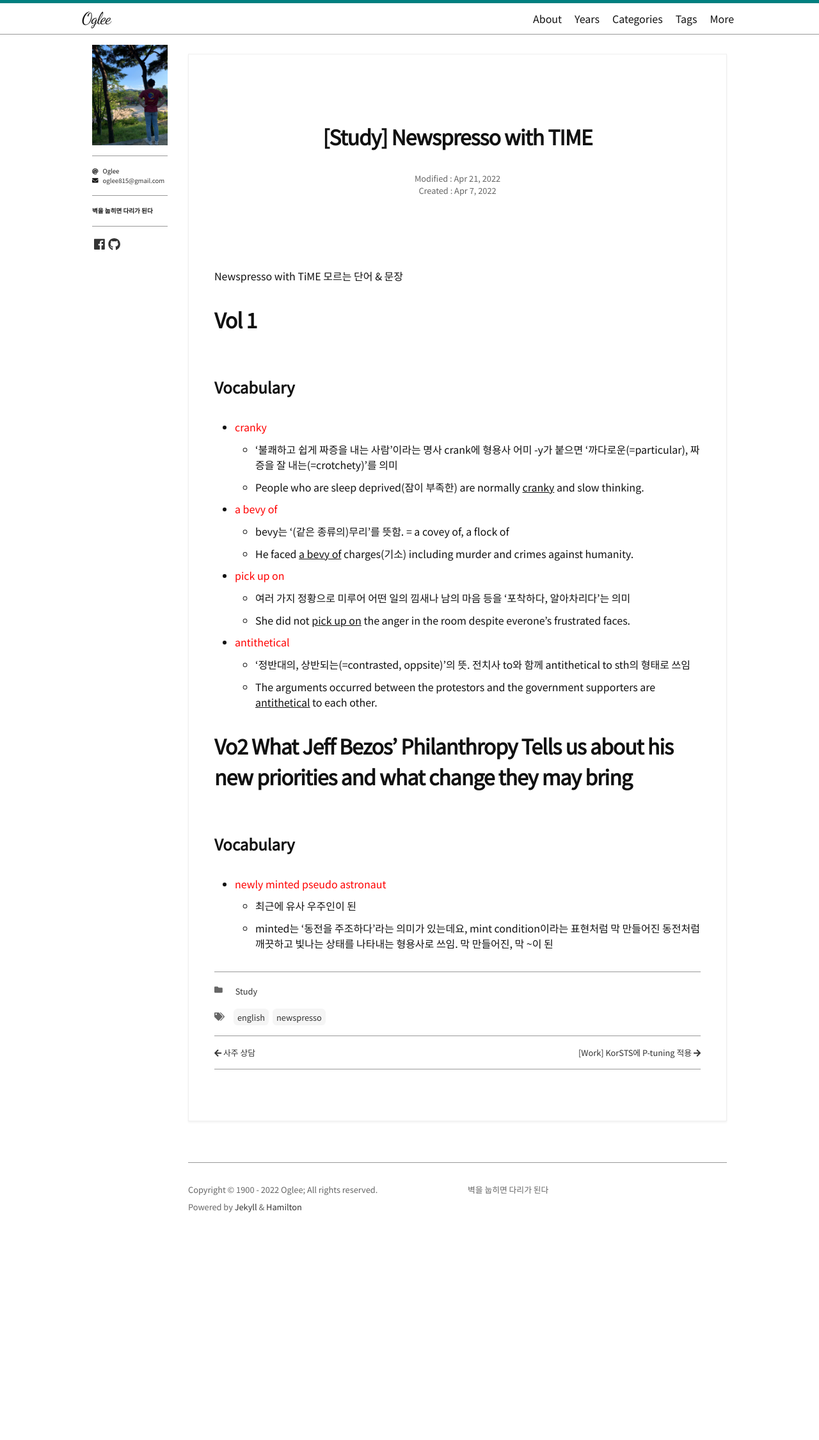
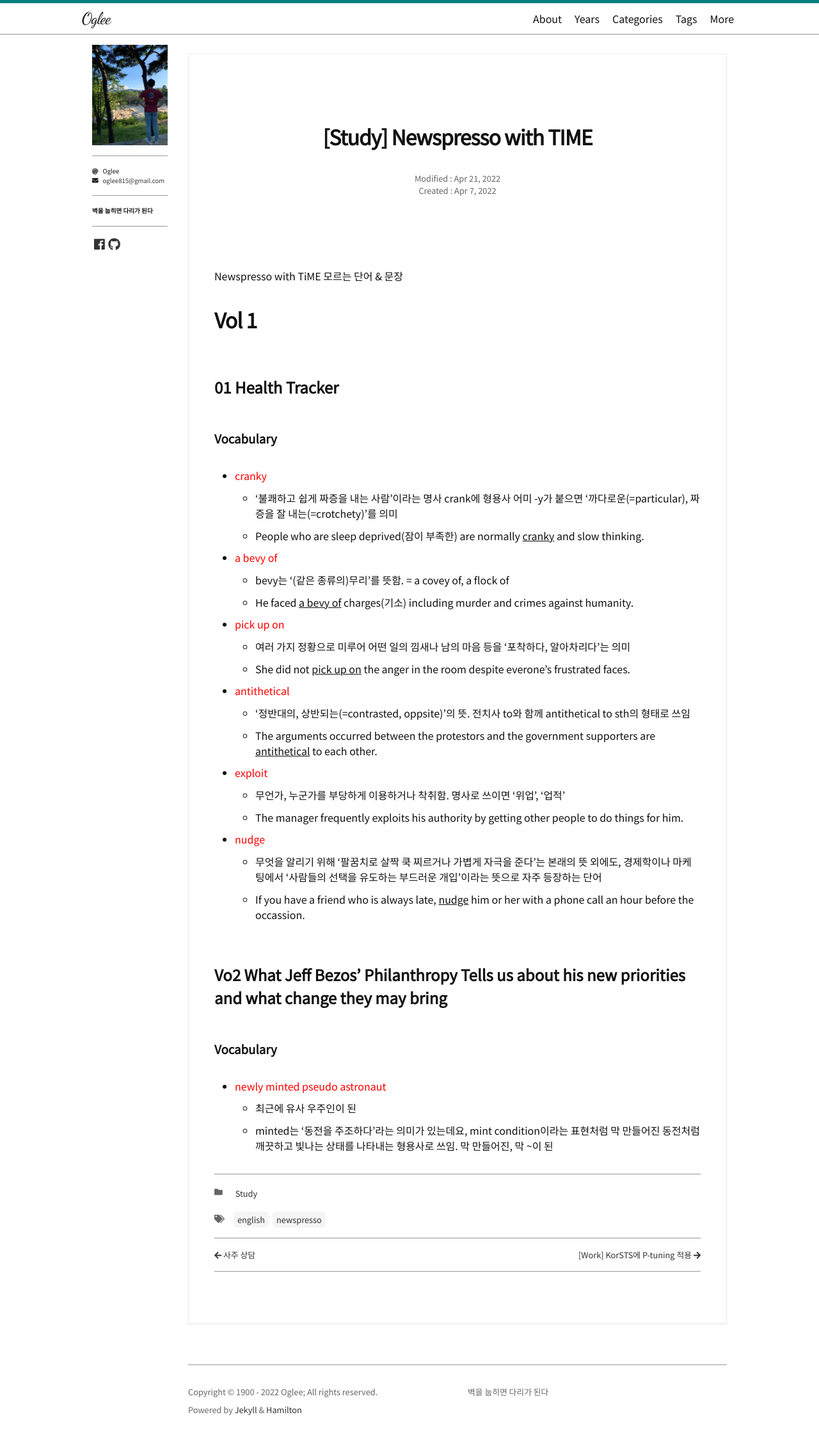
Before and after one commit to oglee815/oglee815_old.github.io, a Jekyll site: the page built from _posts/1900-01-01-study-newspresso.md, in a window 1280 px wide. Shown: the whole page at 64% size. Built offline with Jekyll 4.4.1, drawn with Linux system fonts in a browser that asks for light colours; nearby versions of some CDN libraries; some web fonts are replaced; comment, search, counter and statistics services are not loaded.

Commit message:
Update 1900-01-01-study-newspresso.md

```diff
--- a/_posts/1900-01-01-study-newspresso.md
+++ b/_posts/1900-01-01-study-newspresso.md
@@ -19,7 +19,9 @@ Newspresso with TiME 모르는 단어 & 문장
 
 # Vol 1
 
-## Vocabulary
+## 01 Health Tracker
+
+### Vocabulary
 
 - <span style="color:red">cranky</span>
   - '불쾌하고 쉽게 짜증을 내는 사람'이라는 명사 crank에 형용사 어미 -y가 붙으면 '까다로운(=particular), 짜증을 잘 내는(=crotchety)'를 의미
@@ -33,10 +35,16 @@ Newspresso with TiME 모르는 단어 & 문장
 - <span style="color:red">antithetical</span>
   - '정반대의, 상반되는(=contrasted, oppsite)'의 뜻. 전치사 to와 함께 antithetical to sth의 형태로 쓰임
   - The arguments occurred between the protestors and the government supporters are <u>antithetical</u> to each other.
+- <span style="color:red">exploit</span>
+  - 무언가, 누군가를 부당하게 이용하거나 착취함. 명사로 쓰이면 '위업', '업적'
+  - The manager frequently exploits his authority by getting other people to do things for him.
+- <span style="color:red">nudge</span>
+  - 무엇을 알리기 위해 '팔꿈치로 살짝 쿡 찌르거나 가볍게 자극을 준다'는 본래의 뜻 외에도, 경제학이나 마케팅에서 '사람들의 선택을 유도하는 부드러운 개입'이라는 뜻으로 자주 등장하는 단어
+  - If you have a friend who is always late, <u>nudge</u> him or her with a phone call an hour before the occassion.
 
-# Vo2 What Jeff Bezos' Philanthropy Tells us about his new priorities and what change they may bring
+## Vo2 What Jeff Bezos' Philanthropy Tells us about his new priorities and what change they may bring
 
-## Vocabulary
+### Vocabulary
 
 - <span style="color:red">newly minted pseudo astronaut</span>
   - 최근에 유사 우주인이 된
```
